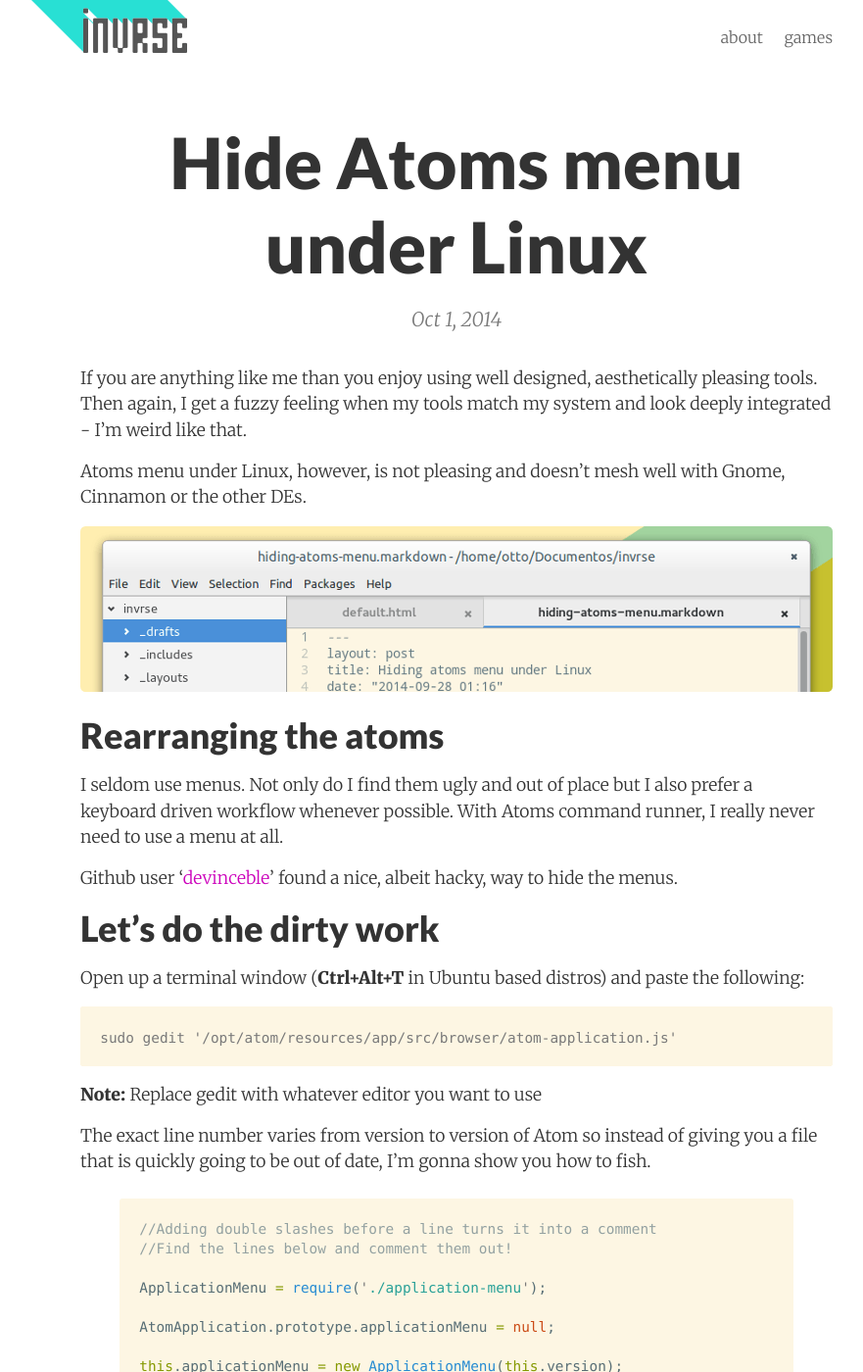
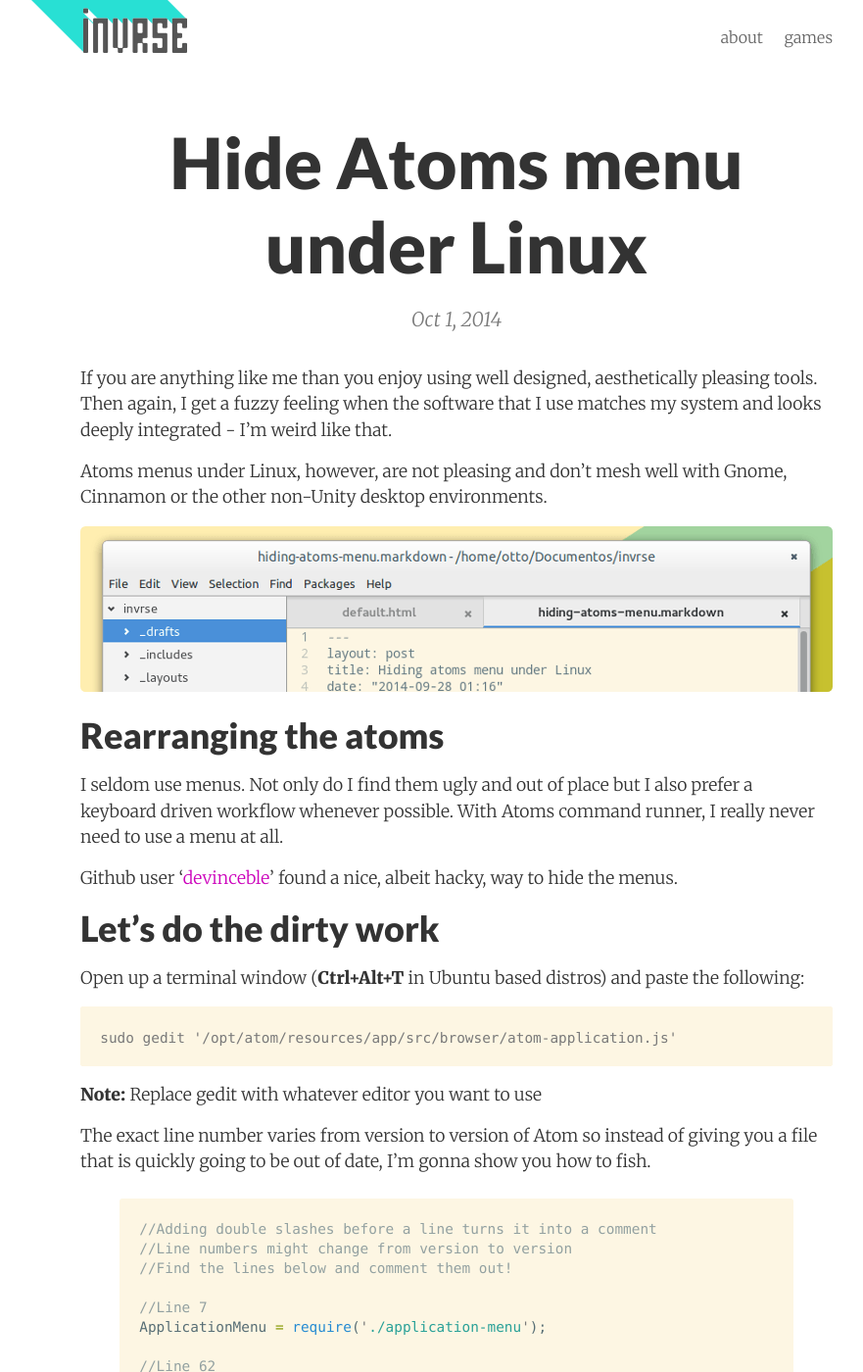
Before and after one commit to ThaisRobba/invrse, a Jekyll site: the page built from _posts/2014-10-01-hide-atoms-menu.md, in a window 1280 px wide and 1400 px high. Shown: the whole window at 98% size, without its empty margins (174-1055 px from the left). Built offline with Jekyll 4.4.1, drawn with Linux system fonts in a browser that asks for light colours; comment, search, counter and statistics services are not loaded; some of the changed text lies outside the part shown.

Commit message:
new post

```diff
--- a/_posts/2014-10-01-hide-atoms-menu.md
+++ b/_posts/2014-10-01-hide-atoms-menu.md
@@ -7,9 +7,9 @@
 comments: true
 ---
 
-If you are anything like me than you enjoy using well designed, aesthetically pleasing tools. Then again, I get a fuzzy feeling when my tools match my system and look deeply integrated - I'm weird like that.
+If you are anything like me than you enjoy using well designed, aesthetically pleasing tools. Then again, I get a fuzzy feeling when the software that I use matches my system and looks deeply integrated - I'm weird like that.
 
-Atoms menu under Linux, however, is not pleasing and doesn't mesh well with Gnome, Cinnamon or the other DEs.
+Atoms menus under Linux, however, are not pleasing and don't mesh well with Gnome, Cinnamon or the other non-Unity desktop environments.
 
 ![Awful menus must die]({{site.baseurl}}/assets/atom_with_menu.png)
 
@@ -33,16 +33,22 @@
 
 {% highlight javascript %}
 //Adding double slashes before a line turns it into a comment
+//Line numbers might change from version to version
 //Find the lines below and comment them out!
 
+//Line 7
 ApplicationMenu = require('./application-menu');
 
+//Line 62
 AtomApplication.prototype.applicationMenu = null;
 
+//Line 86
 this.applicationMenu = new ApplicationMenu(this.version);
 
+//Line 137
 return (_ref = this.applicationMenu) != null ? _ref.enableWindowSpecificItems(false) : void 0;
 
+//Line 145
 _ref.enableWindowSpecificItems(true);
 {% endhighlight %}
 
@@ -54,4 +60,4 @@
 
 ![Beauty incarnate]({{site.baseurl}}/assets/atom_without_menu.png)
 
-You will need to do this again when Atom gets update.
+Bear in mind that you will need to do this again when Atom gets updated.
```
